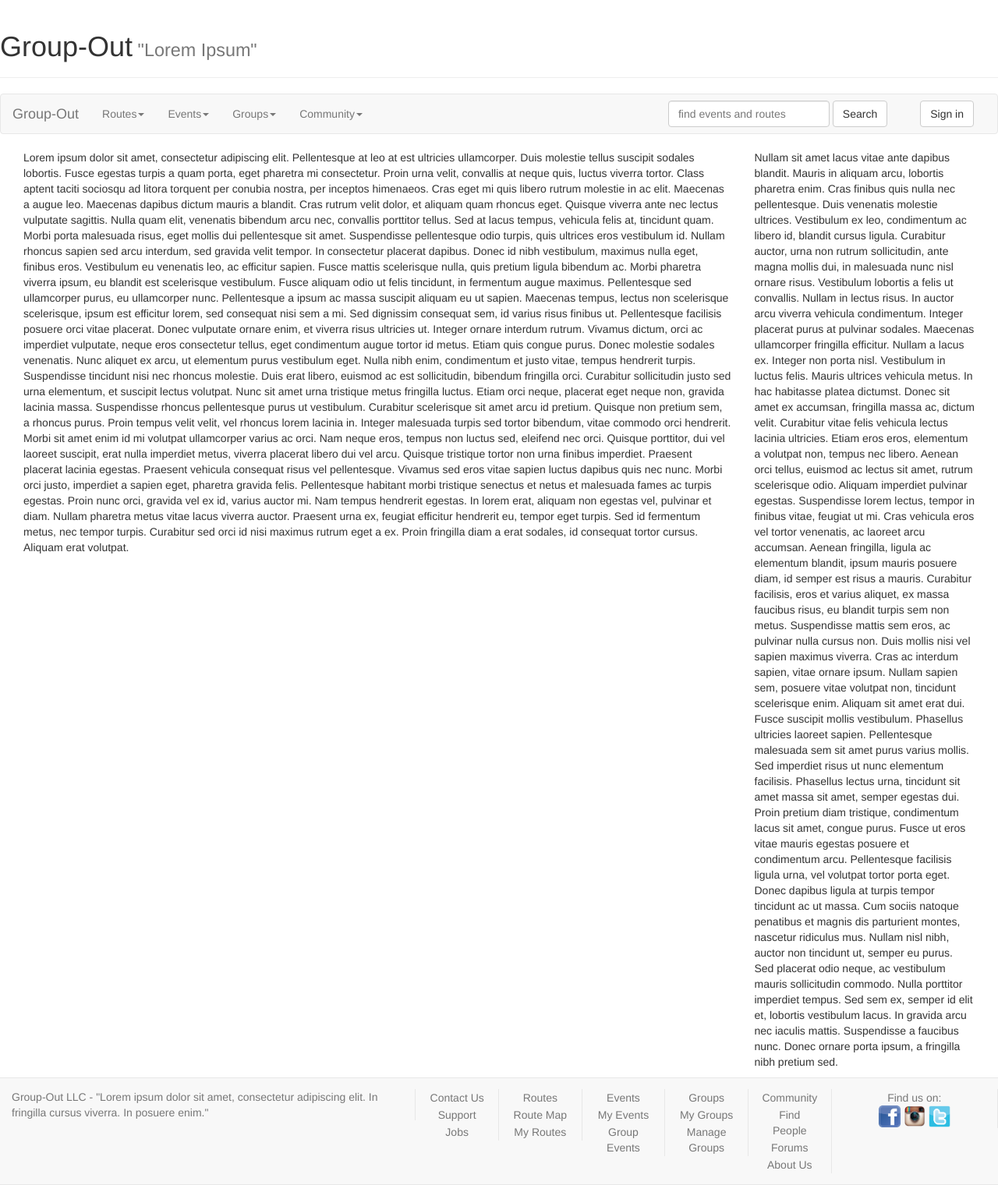
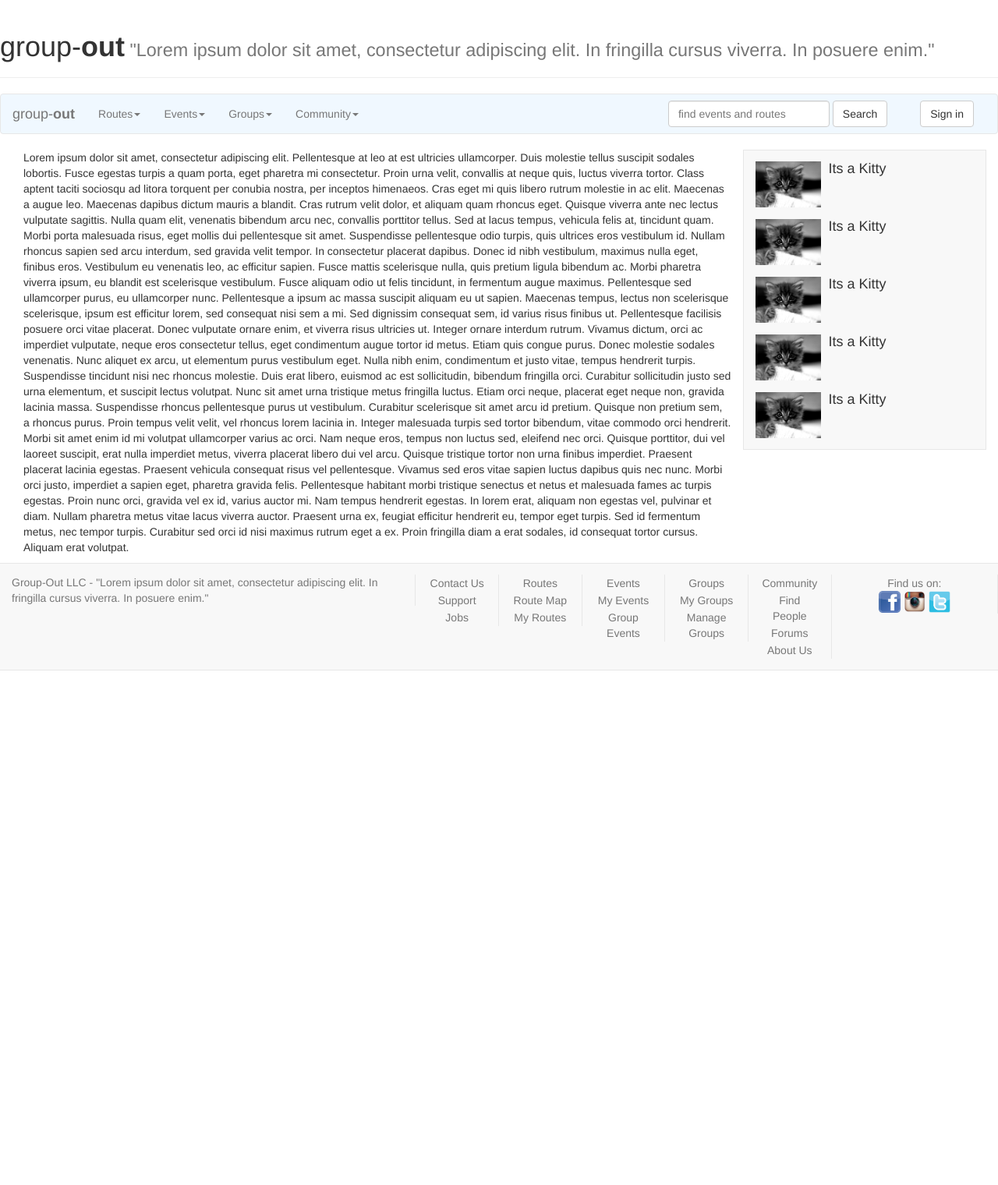
Before and after one commit to JakeCortez/group-out, a PHP site: page /pages/template.php in a window 1280 px wide. Shown: the whole page at 78% size. After the commit the page ends 860 px from the top, so only its background shows below. Run offline with PHP 8.4, Linux system fonts and the light colour scheme; some libraries are stand-ins or nearby versions.

Commit message:
updated template

```diff
--- a/css/style.css
+++ b/css/style.css
@@ -1,6 +1,11 @@
+.navbar-default{
+    background-color: aliceblue!important;
+}
+
 .nav{
     text-align:center;
     margin: 0 auto;
+
 }
 
 .navLink{
@@ -16,6 +21,17 @@
 .dropdown:hover .dropdown-hover{
     display:block;
 
+}
+
+aside{
+    padding: 1em;
+    border: 1px solid #e7e7e7;
+    background-color:#f8f8f8;
+    margin-bottom:2em;
+}
+
+.media-object{
+    max-width:84px;
 }
 
 .social_link{
--- a/pages/template.php
+++ b/pages/template.php
@@ -21,7 +21,7 @@
   <body>
 
     <div class="page-header">
-      <h1>Group-Out<small> "Lorem Ipsum"</small></h1>
+      <h1>group-<strong>out</strong><small> "Lorem ipsum dolor sit amet, consectetur adipiscing elit. In fringilla cursus viverra. In posuere enim."</small></h1>
     </div>
     <?php require_once('../php/nav.php');?>
     <div class = "container-fluid">
@@ -38,15 +38,7 @@ Morbi orci justo, imperdiet a sapien eget, pharetra gravida felis. Pellentesque
       </article>
 
       <aside class = "col-lg-3">
-      <p>Nullam sit amet lacus vitae ante dapibus blandit. Mauris in aliquam arcu, lobortis pharetra enim. Cras finibus quis nulla nec pellentesque. Duis venenatis molestie ultrices. Vestibulum ex leo, condimentum ac libero id, blandit cursus ligula. Curabitur auctor, urna non rutrum sollicitudin, ante magna mollis dui, in malesuada nunc nisl ornare risus. Vestibulum lobortis a felis ut convallis. Nullam in lectus risus. In auctor arcu viverra vehicula condimentum.
-
-Integer placerat purus at pulvinar sodales. Maecenas ullamcorper fringilla efficitur. Nullam a lacus ex. Integer non porta nisl. Vestibulum in luctus felis. Mauris ultrices vehicula metus. In hac habitasse platea dictumst. Donec sit amet ex accumsan, fringilla massa ac, dictum velit. Curabitur vitae felis vehicula lectus lacinia ultricies. Etiam eros eros, elementum a volutpat non, tempus nec libero. Aenean orci tellus, euismod ac lectus sit amet, rutrum scelerisque odio. Aliquam imperdiet pulvinar egestas. Suspendisse lorem lectus, tempor in finibus vitae, feugiat ut mi. Cras vehicula eros vel tortor venenatis, ac laoreet arcu accumsan. Aenean fringilla, ligula ac elementum blandit, ipsum mauris posuere diam, id semper est risus a mauris.
-
-Curabitur facilisis, eros et varius aliquet, ex massa faucibus risus, eu blandit turpis sem non metus. Suspendisse mattis sem eros, ac pulvinar nulla cursus non. Duis mollis nisi vel sapien maximus viverra. Cras ac interdum sapien, vitae ornare ipsum. Nullam sapien sem, posuere vitae volutpat non, tincidunt scelerisque enim. Aliquam sit amet erat dui. Fusce suscipit mollis vestibulum. Phasellus ultricies laoreet sapien.
-
-Pellentesque malesuada sem sit amet purus varius mollis. Sed imperdiet risus ut nunc elementum facilisis. Phasellus lectus urna, tincidunt sit amet massa sit amet, semper egestas dui. Proin pretium diam tristique, condimentum lacus sit amet, congue purus. Fusce ut eros vitae mauris egestas posuere et condimentum arcu. Pellentesque facilisis ligula urna, vel volutpat tortor porta eget. Donec dapibus ligula at turpis tempor tincidunt ac ut massa.
-
-Cum sociis natoque penatibus et magnis dis parturient montes, nascetur ridiculus mus. Nullam nisl nibh, auctor non tincidunt ut, semper eu purus. Sed placerat odio neque, ac vestibulum mauris sollicitudin commodo. Nulla porttitor imperdiet tempus. Sed sem ex, semper id elit et, lobortis vestibulum lacus. In gravida arcu nec iaculis mattis. Suspendisse a faucibus nunc. Donec ornare porta ipsum, a fringilla nibh pretium sed.</p>
+      <?php require_once('../php/sidebarplaceholder.php');?>
       </aside>
     </div>
     <?php require_once('../php/footer.php');?>
--- a/php/nav.php
+++ b/php/nav.php
@@ -10,7 +10,7 @@
                 <span class="icon-bar"></span>
                 <span class="icon-bar"></span>
               </button>
-              <a class="navbar-brand" href="index.php">Group-Out</a>
+              <a class="navbar-brand" href="index.php">group-<strong>out</strong></a>
             </div>
 
             <!-- Collect the nav links, forms, and other content for toggling -->
--- /dev/null
+++ b/php/sidebarplaceholder.php
@@ -0,0 +1,44 @@
+<div class="media">
+    <a class="pull-left" href="#">
+        <img class="media-object" src="../images/287.jpg" alt="...">
+        </a>
+        <div class="media-body">
+        <h4 class="media-heading">Its a Kitty</h4>
+    </div>
+</div>
+
+<div class="media">
+    <a class="pull-left" href="#">
+        <img class="media-object" src="../images/287.jpg" alt="...">
+        </a>
+        <div class="media-body">
+        <h4 class="media-heading">Its a Kitty</h4>
+    </div>
+</div>
+
+<div class="media">
+    <a class="pull-left" href="#">
+        <img class="media-object" src="../images/287.jpg" alt="...">
+        </a>
+        <div class="media-body">
+        <h4 class="media-heading">Its a Kitty</h4>
+    </div>
+</div>
+
+<div class="media">
+    <a class="pull-left" href="#">
+        <img class="media-object" src="../images/287.jpg" alt="...">
+        </a>
+        <div class="media-body">
+        <h4 class="media-heading">Its a Kitty</h4>
+    </div>
+</div>
+
+<div class="media">
+    <a class="pull-left" href="#">
+        <img class="media-object" src="../images/287.jpg" alt="...">
+        </a>
+        <div class="media-body">
+        <h4 class="media-heading">Its a Kitty</h4>
+    </div>
+</div>
```
Also changed, not shown: images/287.jpg (added).
